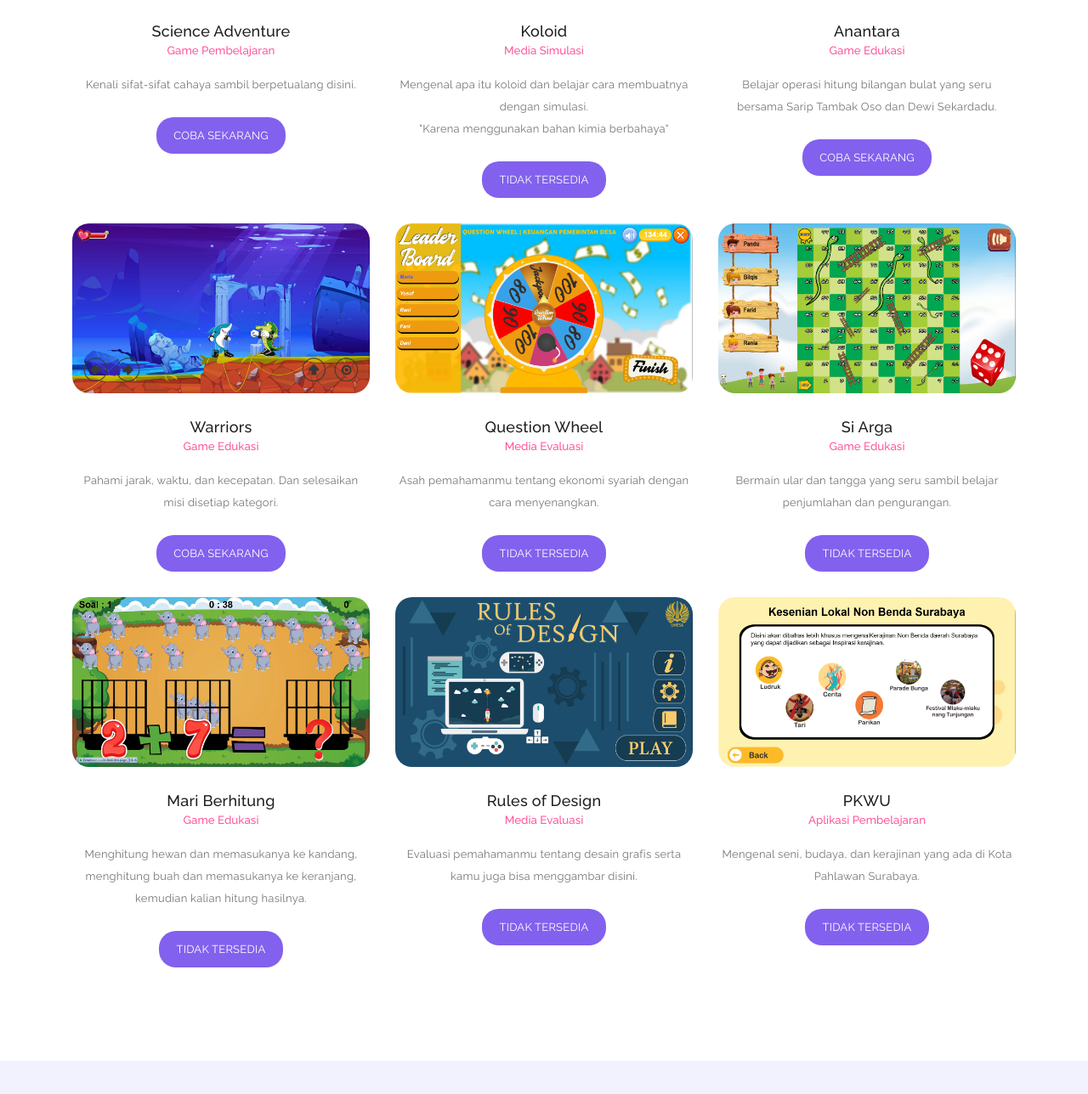
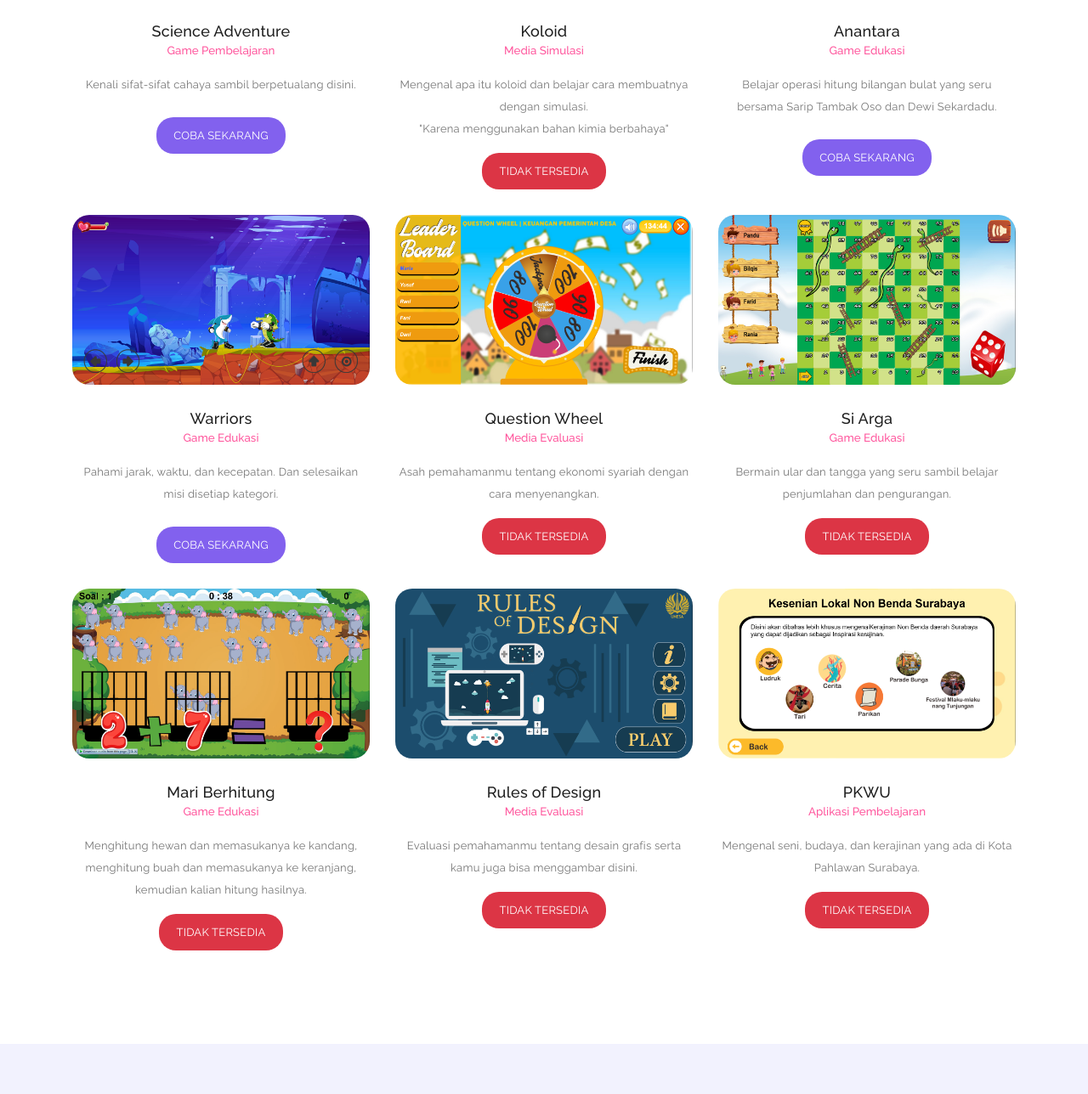
Before and after one commit to ongoingdev/ongoingdev.github.io, a plain HTML site: page index.html in a window 1280 px wide. Shown: the part 5656-6944 px from the top of the page at 85% size. Drawn offline with Linux system fonts and the light colour scheme.

Commit message:
on going development

```diff
--- a/index.html
+++ b/index.html
@@ -672,7 +672,7 @@
                                 Mengenal apa itu koloid dan belajar cara membuatnya dengan simulasi.
                                 <br>&quot;Karena menggunakan bahan kimia berbahaya&quot;
                             </div>
-                            <a href="#" class="main-button" disabled>Tidak Tersedia</a>
+                            <button type="button" href="#" class="main-button bg-danger" disabled>Tidak Tersedia</button>
                         </div>
                     </div>
                 </div>
@@ -726,7 +726,7 @@
                             <div class="text">
                                 Asah pemahamanmu tentang ekonomi syariah dengan cara menyenangkan.
                             </div>
-                            <a href="#" class="main-button" disabled>Tidak Tersedia</a>
+                            <button type="button" href="#" class="main-button bg-danger" disabled>Tidak Tersedia</button>
                         </div>
                     </div>
                 </div>
@@ -744,7 +744,7 @@
                             <div class="text">
                                 Bermain ular dan tangga yang seru sambil belajar penjumlahan dan pengurangan.
                             </div>
-                            <a href="#" class="main-button" disabled>Tidak Tersedia</a>
+                            <button type="button" href="#" class="main-button bg-danger" disabled>Tidak Tersedia</button>
                         </div>
                     </div>
                 </div>
@@ -762,7 +762,7 @@
                             <div class="text">
                                Menghitung hewan dan memasukanya ke kandang, menghitung buah dan memasukanya ke keranjang, kemudian kalian hitung hasilnya.
                             </div>
-                            <a href="#" class="main-button" disabled>Tidak Tersedia</a>
+                            <button type="button" href="#" class="main-button bg-danger" disabled>Tidak Tersedia</button>
                         </div>
                     </div>
                 </div>
@@ -780,7 +780,7 @@
                             <div class="text">
                                 Evaluasi pemahamanmu tentang desain grafis serta kamu juga bisa menggambar disini.
                             </div>
-                            <a href="#" class="main-button" disabled>Tidak Tersedia</a>
+                            <button type="button" href="#" class="main-button bg-danger" disabled>Tidak Tersedia</button>
                         </div>
                     </div>
                 </div>
@@ -798,7 +798,7 @@
                             <div class="text">
                                Mengenal seni, budaya, dan kerajinan yang ada di Kota Pahlawan Surabaya.
                             </div>
-                            <a href="#" class="main-button" disabled>Tidak Tersedia</a>
+                            <button type="button" href="#" class="main-button bg-danger" disabled>Tidak Tersedia</button>
                         </div>
                     </div>
                 </div>
```
